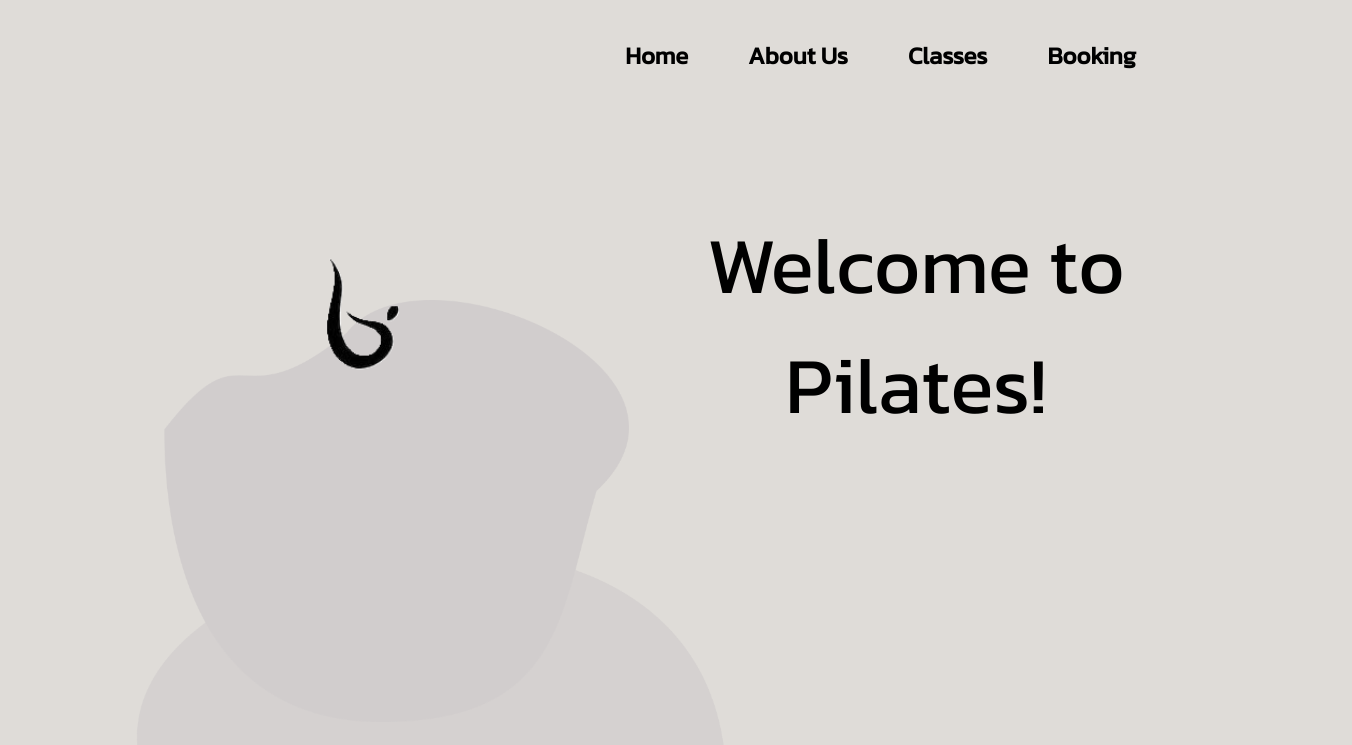
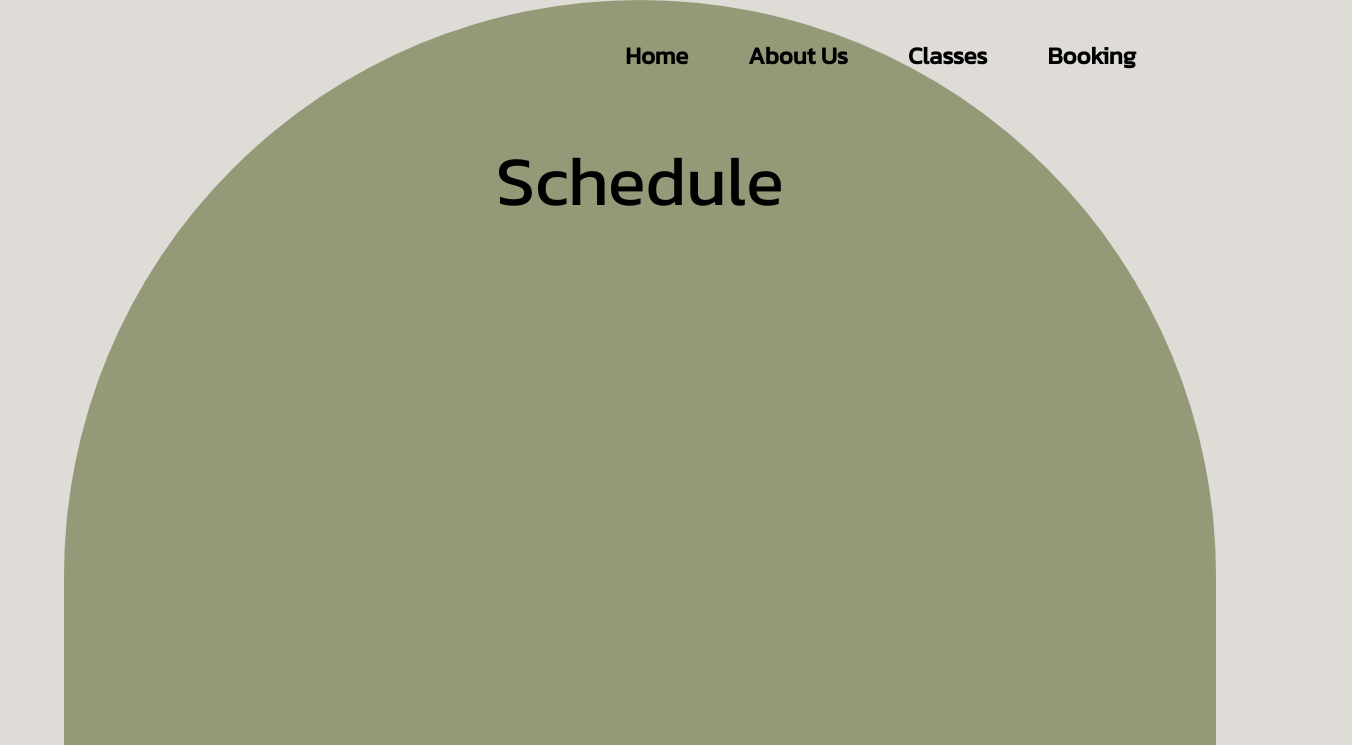
Before and after one commit to Carlie16604/Elevate, a React (Vite) app: page /Booking in a window 1280 px wide. Shown: the top 745 px of the page, 1352 px wide, since content can reach past the window. Built offline with nearby package versions, Linux system fonts and the light colour scheme.

Commit message:
completed routes and links

```diff
--- a/src/App.jsx
+++ b/src/App.jsx
@@ -1,26 +1,20 @@
 import React from "react"
-import { BrowserRouter as Router, Routes, Route, Link } from "react-router-dom"
+import { BrowserRouter as Router, Routes, Route } from "react-router-dom"
 import './index.css'
 import NavBar from "./pages/NavBar"
-import Home from "./pages/Home"
-import Offers from './pages/Offers'
-import Reviews from './pages/Reviews'
+import Main from './pages/Main'
 import Booking from './pages/Booking'
 
 const App = () => {
 
   return (
     <Router>
-    <>
-      <NavBar/>
-      <Home/>
-      <Offers />
-      <Reviews />
-
-      <Routes>
-        <Route path='/Booking' element={<Booking />}/>
-      </Routes>
-    </>
+      <>
+        <Routes>
+          <Route path='/' element={<Main />}/>
+          <Route path='/Booking' element={<Booking />}/>
+        </Routes>
+      </>
     </Router>
   )
 }
--- a/src/pages/Booking.jsx
+++ b/src/pages/Booking.jsx
@@ -4,17 +4,22 @@ import FB from '../assets/Reviews/Facebook.png';
 import Insta from '../assets/Reviews/Instagram.png';
 import LN from '../assets/Reviews/Linkedin.png';
 import Mail from '../assets/Reviews/Mail.png';
+import NavBar from '../pages/NavBar.jsx';
 
 const Booking = () => {
 
     return (
         <>
+        <NavBar />
             <div id='Booking'>
-                <div className='mt-32'>
-                    <div className='container bg-[#949978] h-[1300px] rounded-t-[4000px]'>
+                <div className='container'>
+                    <div className='bg-[#949978] h-[1300px] rounded-t-[4000px]'>
                         <div className='text-[70px] flex justify-center'>
                             <div className='mt-32'>
                                 <h1>Schedule</h1>
+                            </div>
+                            <div>
+
                             </div>
                         </div>
                     </div>
--- /dev/null
+++ b/src/pages/Main.jsx
@@ -0,0 +1,18 @@
+import React from "react"
+import '../index.css'
+import Home from "../pages/Home"
+import Offers from '../pages/Offers'
+import Reviews from '../pages/Reviews'
+
+const Main = () => {
+
+  return (
+    <>
+      <Home />
+      <Offers />
+      <Reviews />
+    </>
+  )
+}
+
+export default Main
--- a/src/pages/NavBar.jsx
+++ b/src/pages/NavBar.jsx
@@ -1,16 +1,24 @@
 import React from "react";
+import { Link, useNavigate } from 'react-router-dom'
 
 const NavBar = () => {
+    const navigate = useNavigate()
 
-    // const handleScroll = () => {
-    //     if (window.scrollY > 10) {
-    //         setSticky(true);
-    //         } else {
-    //         setSticky(false);
-    //     }
-    // };
+    const handleScroll = () => {
+        if (window.scrollY > 10) {
+            setSticky(true);
+            } else {
+            setSticky(false);
+        }
+    };
 
-    // window.addEventListener("scroll", handleScroll);
+    const goTop = () => {
+        window.scrollTo({
+          top: 0,
+        });
+      };
+
+    window.addEventListener("scroll", handleScroll);
 
     return (
         <>
@@ -18,11 +26,15 @@ const NavBar = () => {
                 <div className='container flex flex-row-reverse'>
                     <div className='NavBar'>
                         <ul className='font-bold cursor-pointer text-2xl'>
-                            <a href='#Home'>Home</a>
+                            <Link to='/' onClick={ goTop }>
+                                <div>Home</div>
+                            </Link>
+                            {/* Add scroll to top here ^^ */}
                             <a>About Us</a>
                             <a href='#offers'>Classes</a>
-                            <a>Booking</a>
-                            {/* Link for Conatct */}
+                            <Link to='/Booking' onClick={ goTop }>
+                                <div>Booking</div>
+                            </Link>
                         </ul>
                     </div>
                 </div>
--- a/src/pages/Reviews.jsx
+++ b/src/pages/Reviews.jsx
@@ -8,7 +8,6 @@ import FB from '../assets/Reviews/Facebook.png';
 import Insta from '../assets/Reviews/Instagram.png';
 import LN from '../assets/Reviews/Linkedin.png';
 import Mail from '../assets/Reviews/Mail.png';
-import Booking from './Booking.jsx';
 
 const Reviews = () => {
     return (
@@ -25,8 +24,8 @@ const Reviews = () => {
                                     <Link to='/Booking'>
                                         <div className='pButton text-[40px]'>Booking</div>
                                     </Link>
-                                    <p className='pButton text-center text-[30px] px-[25px] leading-8'>Meet The Team</p>
-                                    <p className='pButton text-[40px]'>Contact</p>
+                                    <div className='pButton text-center text-[30px] px-[25px] leading-8'>Meet The Team</div>
+                                    <div className='pButton text-[40px]'>Contact</div>
                                 </div>
                             </div>
                             <div className='reviews'>
```
